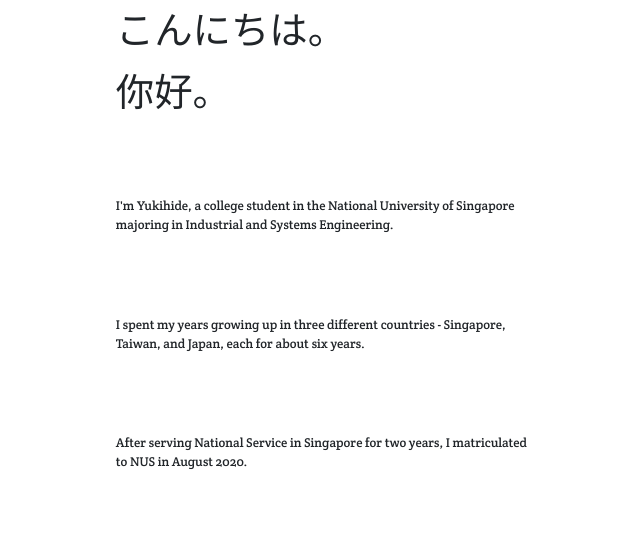
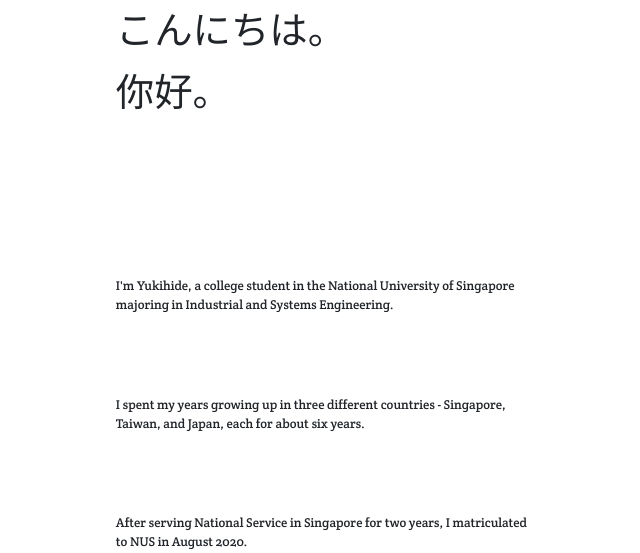
Before and after one commit to yuki-zmstr/newen, a Flask app: page /en in a window 1280 px wide. Shown: the part 294-847 px from the top of the page, without its empty margins (313-953 px from the left). Run offline with Flask 2, Linux system fonts and the light colour scheme; some libraries are stand-ins or nearby versions.

Commit message:
more stuff

```diff
--- a/website/static/css/style-jp.css
+++ b/website/static/css/style-jp.css
@@ -110,7 +110,7 @@ html {
 }
 
 #about-me p:first-of-type {
-    margin: 10vh 0 5vh 0
+    margin: 10vh 0 0 0
 }
 
 #about-me p {
--- a/website/static/css/style.css
+++ b/website/static/css/style.css
@@ -109,6 +109,10 @@ html {
 #about-me h1 {
     margin-bottom: 2vh;
     font-size: 3vw;
+}
+
+#about-me p:first-of-type {
+    margin: 20vh 0 0 0
 }
 
 #about-me p {
--- a/website/templates/en.html
+++ b/website/templates/en.html
@@ -160,7 +160,7 @@
             <div class="row">
                 <div class="col-lg box1">
                     <div class="project-box">
-                        <img src="{{url_for('static', filename='img/NS.PNG')}}" style="width: 100%">
+                        <img src="{{url_for('static', filename='img/NS.png')}}" style="width: 100%">
                         <div class="tools">
                             <i class="fab fa-python"></i>
                             <i class="fab fa-google-drive"></i>
--- a/website/templates/jp.html
+++ b/website/templates/jp.html
@@ -164,7 +164,7 @@
             <div class="row">
                 <div class="col-lg box1">
                     <div class="project-box">
-                        <img src="{{url_for('static', filename='img/NS.PNG')}}" style="width: 100%">
+                        <img src="{{url_for('static', filename='img/NS.png')}}" style="width: 100%">
                         <div class="tools">
                             <i class="fab fa-python"></i>
                             <i class="fab fa-google-drive"></i>
```
